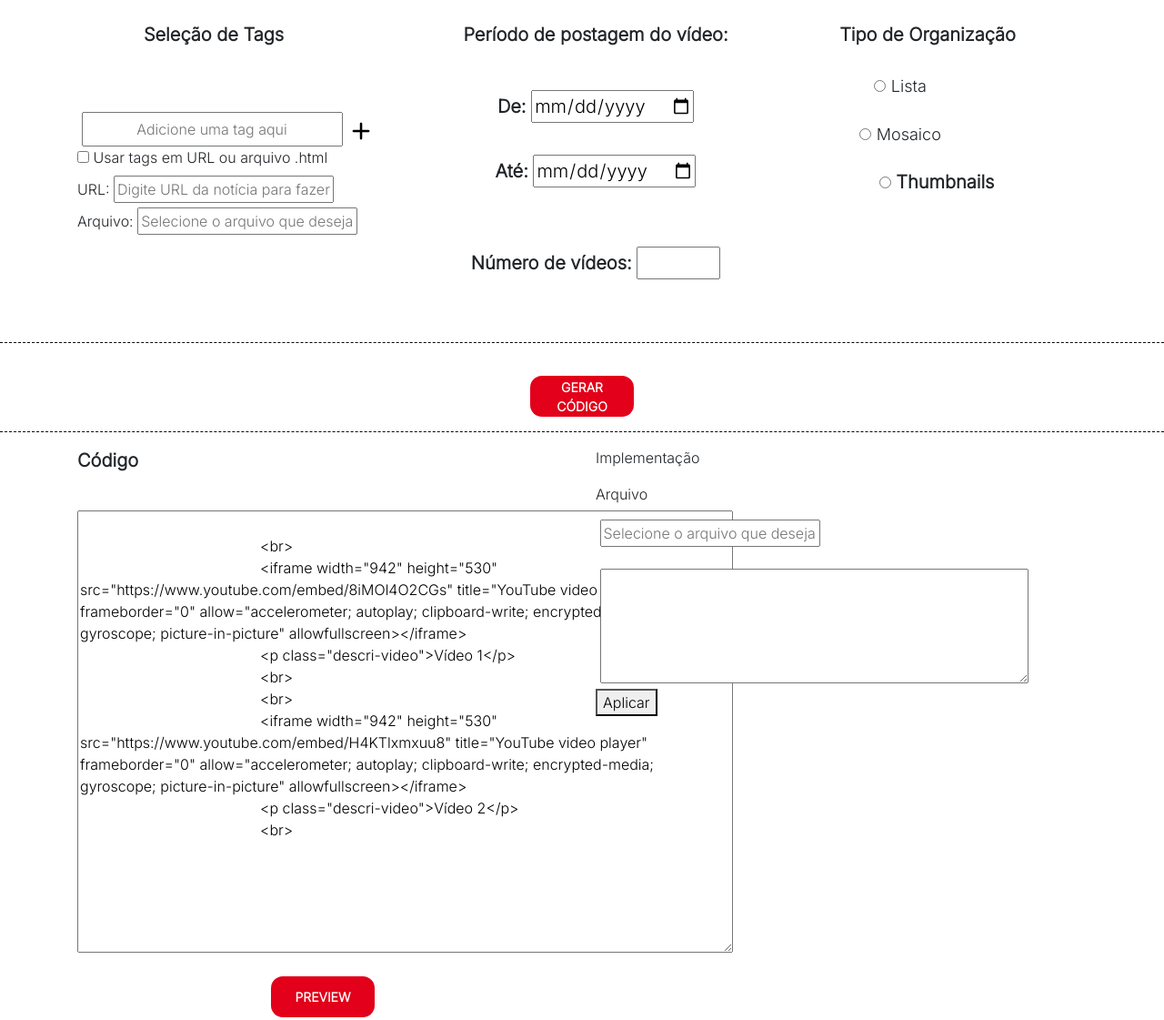
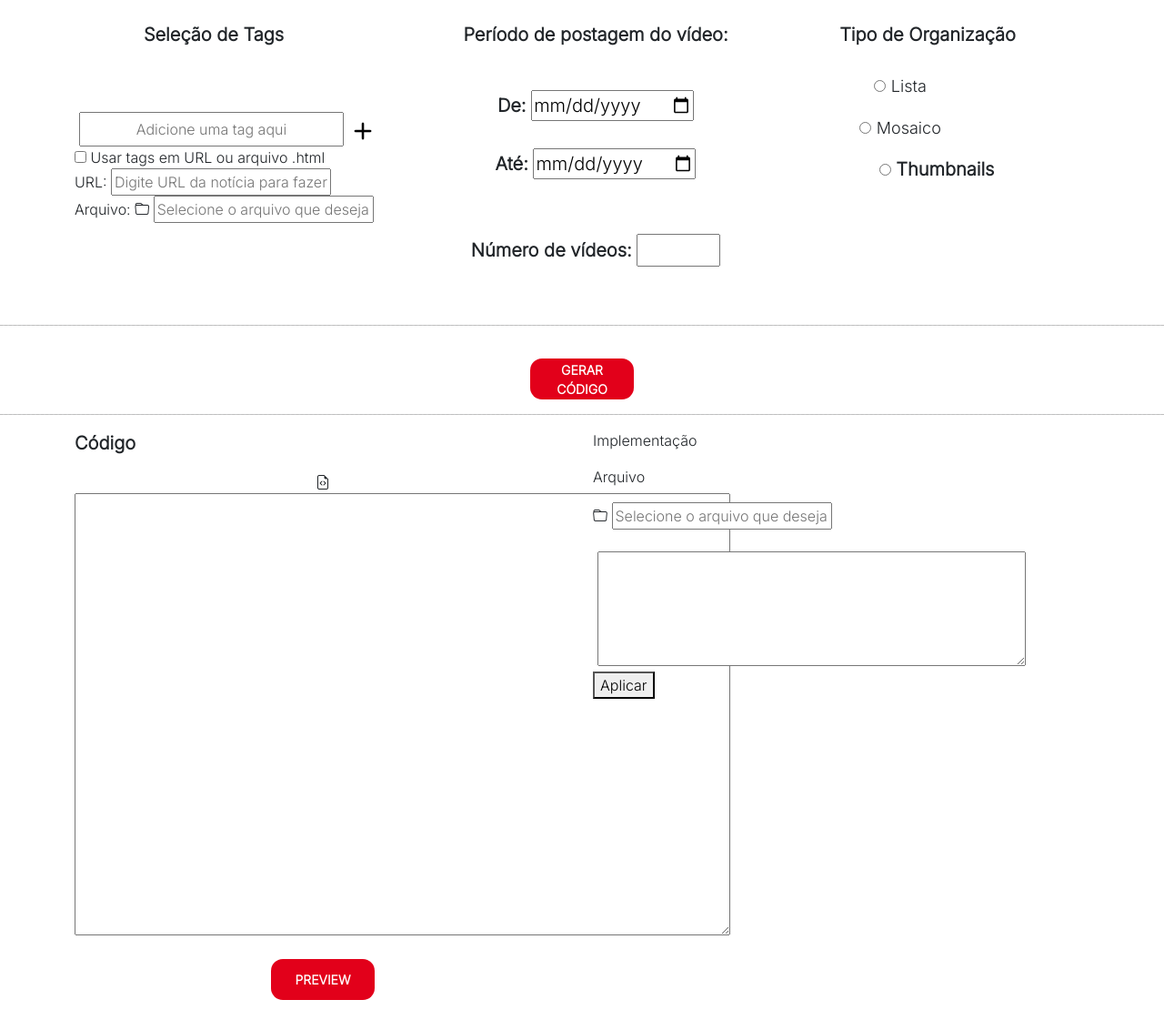
Before and after one commit to squadsenac/SJCC1, a plain HTML site: page index_tags.html in a window 1280 px wide. Shown: the part 346-1467 px from the top of the page at 91% size. Drawn offline with nearby package versions, Linux system fonts and the light colour scheme.

Commit message:
Update index_tags.html

```diff
--- a/index_tags.html
+++ b/index_tags.html
@@ -7,9 +7,9 @@
     <title>JC-busca</title>
 
     <link rel="stylesheet" href="./css/sjcc.css">
-    <link href="bootstrap\css\bootstrap.min.css" rel="stylesheet">
-    <link rel="stylesheet" href="bootstrap/font/bootstrap-icons.css">
-    <link rel="stylesheet" href="bootstrap/font/bootstrap-icons.css">
+    <link href="https://cdn.jsdelivr.net/npm/bootstrap@5.1.3/dist/css/bootstrap.min.css" rel="stylesheet" integrity="sha384-1BmE4kWBq78iYhFldvKuhfTAU6auU8tT94WrHftjDbrCEXSU1oBoqyl2QvZ6jIW3" crossorigin="anonymous">
+
+    <link rel="stylesheet" href="https://cdn.jsdelivr.net/npm/bootstrap-icons@1.8.1/font/bootstrap-icons.css">
 </head>
 
 <style>
@@ -70,7 +70,7 @@
                         <!--Arquivo-->
                         <div class="texto-arquivo">
                             <form>
-                                <label  for= "text">Arquivo:</label>
+                                <label  for= "text">Arquivo: <i class="bi bi-folder"></i> </label>
                                 <input class="busca-arquivo" type="text" id="arquivo" name="arquivo" placeholder="Selecione o arquivo que deseja usar">
                           </form>
                         </div>
@@ -148,17 +148,8 @@
 
                                 <div class="form-txtarea">
                                     <form action="">
-                                        <label for= "textarea-tags"></label>
+                                        <label for= "textarea-tags"><i class="bi bi-file-earmark-code"></i></label>
                                         <textarea name= "textarea-tags" id= "textarea" rows="20" cols= "70">
-
-                                            <br>
-                                            <iframe width="942" height="530" src="https://www.youtube.com/embed/8iMOl4O2CGs" title="YouTube video player" frameborder="0" allow="accelerometer; autoplay; clipboard-write; encrypted-media; gyroscope; picture-in-picture" allowfullscreen></iframe>
-                                            <p class="descri-video">Vídeo 1</p>
-                                            <br>
-                                            <br>
-                                            <iframe width="942" height="530" src="https://www.youtube.com/embed/H4KTlxmxuu8" title="YouTube video player" frameborder="0" allow="accelerometer; autoplay; clipboard-write; encrypted-media; gyroscope; picture-in-picture" allowfullscreen></iframe>
-                                            <p class="descri-video">Vídeo 2</p>
-                                            <br>
 
                                         </textarea>
                                     </form>
@@ -177,9 +168,9 @@
 
                             <p class="t-implementacao">Implementação</p>
                                 <p class="t-arquivo">Arquivo</p>
-                                <div>
+                                <div class="t-arquivo2">
                                     <form>
-                                        <label  for= "text"></label>
+                                        <label  for= "text"><i class="bi bi-folder"></i></label>
                                         <input class="criar-arquivo1" type="text" id="criar-arquivo" name="criar-arquivo" placeholder="Selecione o arquivo que deseja implementar">
                                     </form>
                                 </div>
```
